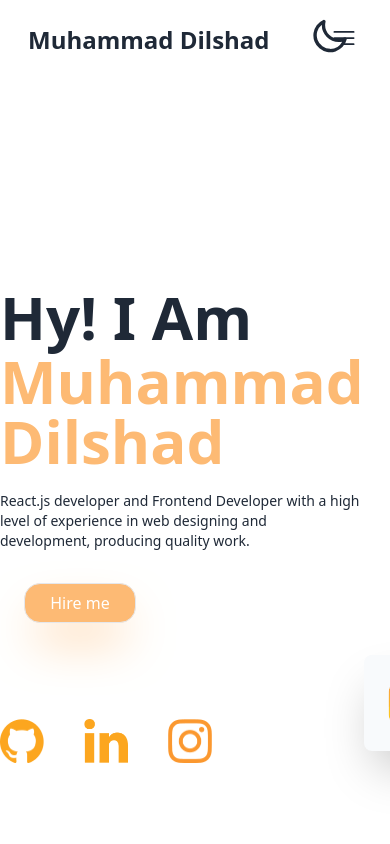
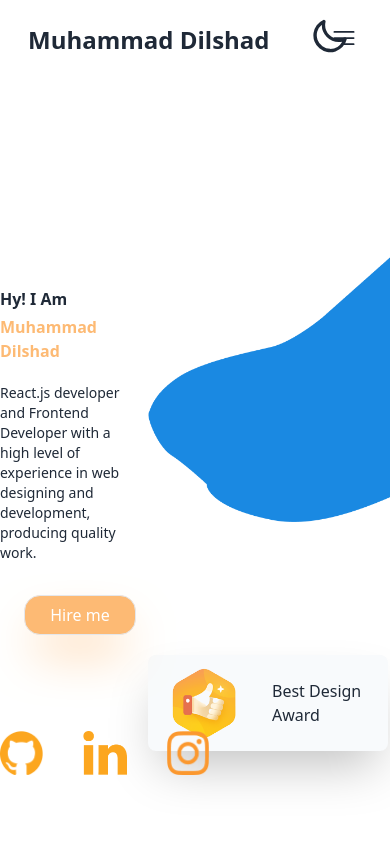
Before and after one commit to MuhammadDilshad532/Personal-Portfolio-React, a React (Vite) app: page / in a window 390 px wide. Shown: the top 844 px of the page. Built offline with nearby package versions, Linux system fonts and the light colour scheme; what tailwindcss-gradients would draw is missing.

Commit message:
responsvenees

```diff
--- a/src/components/aboutme/aboutMe.jsx
+++ b/src/components/aboutme/aboutMe.jsx
@@ -10,12 +10,14 @@ import thumbup from "../../assets/img/thumbup.png";
 const AboutMe = () => {
   return (
     <>
-      <div className="flex h-77vh mt-24 md:ml-2 xl:ml-11 ">
+      <div className="flex h-77vh mt-24 sm:2 !important md:ml-2 lg:ml-11 gap-3 ">
         <div className="flex flex-col relative gap-8">
           <div className="flex flex-col gap-1">
-            <span className="text-gray font-bold text-6xl mt-28">Hy! I Am</span>
+            <span className="text-gray font-bold sm:text-2xl md:text-4xl lg:text-6xl mt-28">
+              Hy! I Am
+            </span>
 
-            <span className="text-orange-300 font-bold text-6xl">
+            <span className="text-orange-300 font-bold sm:text-2xl md:text-4xl lg:text-6xl">
               Muhammad Dilshad
             </span>
             <span className="font-hairline text-sm text-gray mt-4">
@@ -35,11 +37,10 @@ const AboutMe = () => {
           </div>
         </div>
 
-        <div className="">
         <div className="flex-1  ">
           <img
             src={Vector1}
-              className="transform scale-69 -left-15 -top-9 absolute -z-10 w-[470px] ml-16 mt-72 "
+            className="transform scale-69 -left-15 -top-9 absolute -z-10 w-[470px] sm:ml-2 md:ml-6 lg:ml-16 mt-72 "
             alt="Vector1"
           />
           <img
@@ -67,7 +68,6 @@ const AboutMe = () => {
           </div>
         </div>
       </div>
-      </div>
     </>
   );
 };
--- a/src/pages/Home/Home.jsx
+++ b/src/pages/Home/Home.jsx
@@ -9,11 +9,11 @@ const Home = () => {
   return (
     <div>
       <AboutMe />
-      <Services />
+      {/* <Services />
       <Experience />
       <Protfolio />
       <Testimonial />
-      <Contect />
+      <Contect /> */}
     </div>
   );
 };
```
Lines whose indentation alone changed are shown as unchanged.
